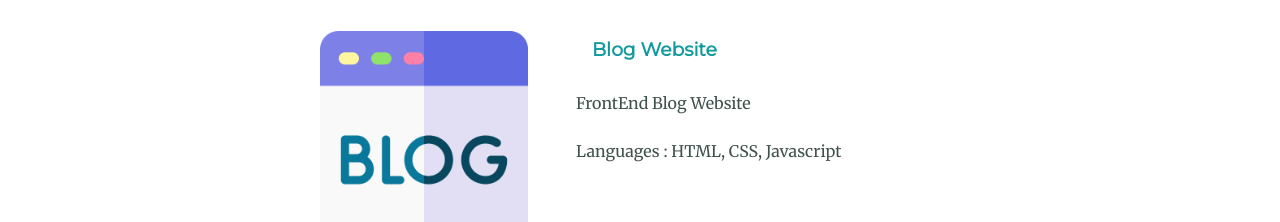
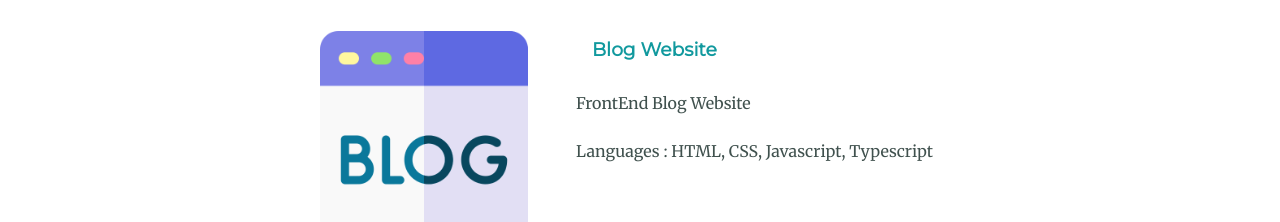
Before and after one commit to Sahilh123/My_Website, a plain HTML site: page index.html in a window 1280 px wide. Shown: the part 2620-2842 px from the top of the page. Drawn offline with Linux system fonts and the light colour scheme.

Commit message:
added another language

```diff
--- a/index.html
+++ b/index.html
@@ -74,7 +74,7 @@
             >
           </h3>
           <p>FrontEnd Blog Website</p>
-          <p>Languages : HTML, CSS, Javascript</p>
+          <p>Languages : HTML, CSS, Javascript, Typescript</p>
         </div>
       </div>
 
```
Also changed, not shown: images/boy-look-towards-sky-hill-600nw-2495590565.webp (added).
